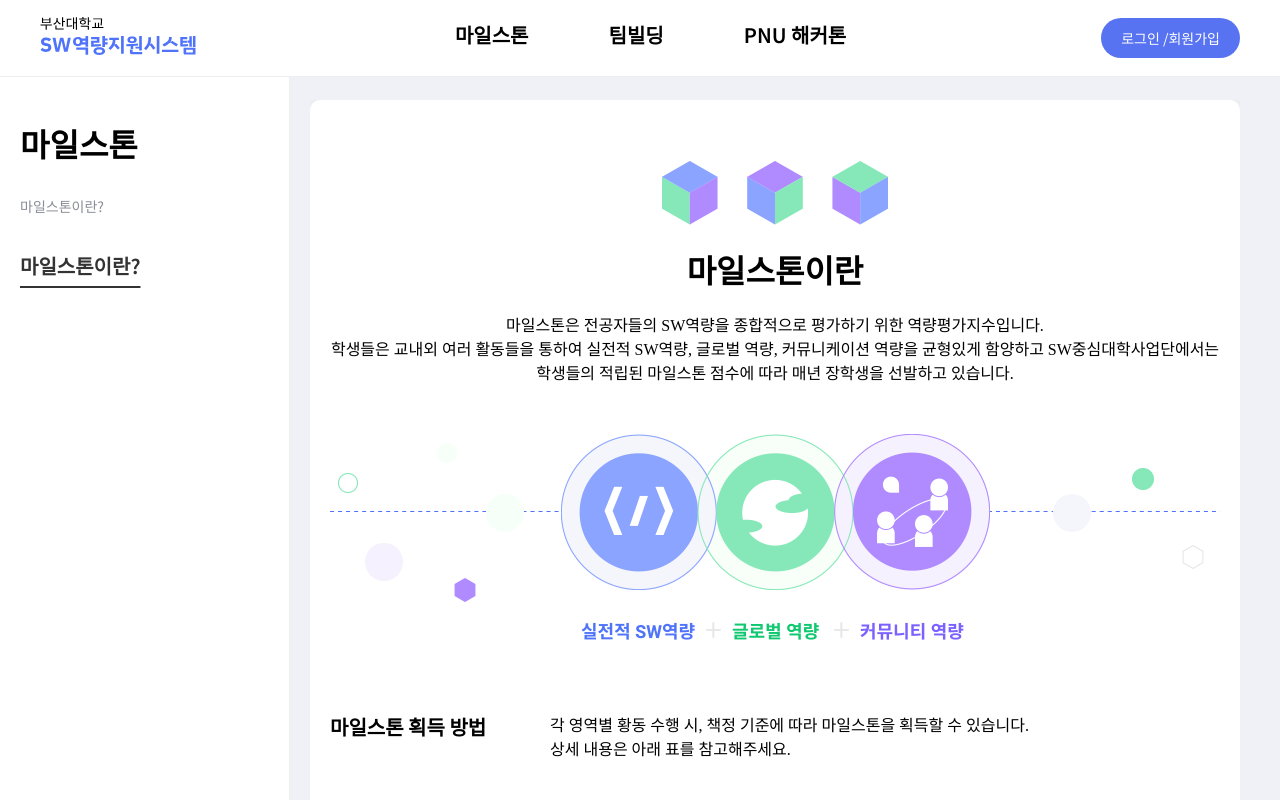
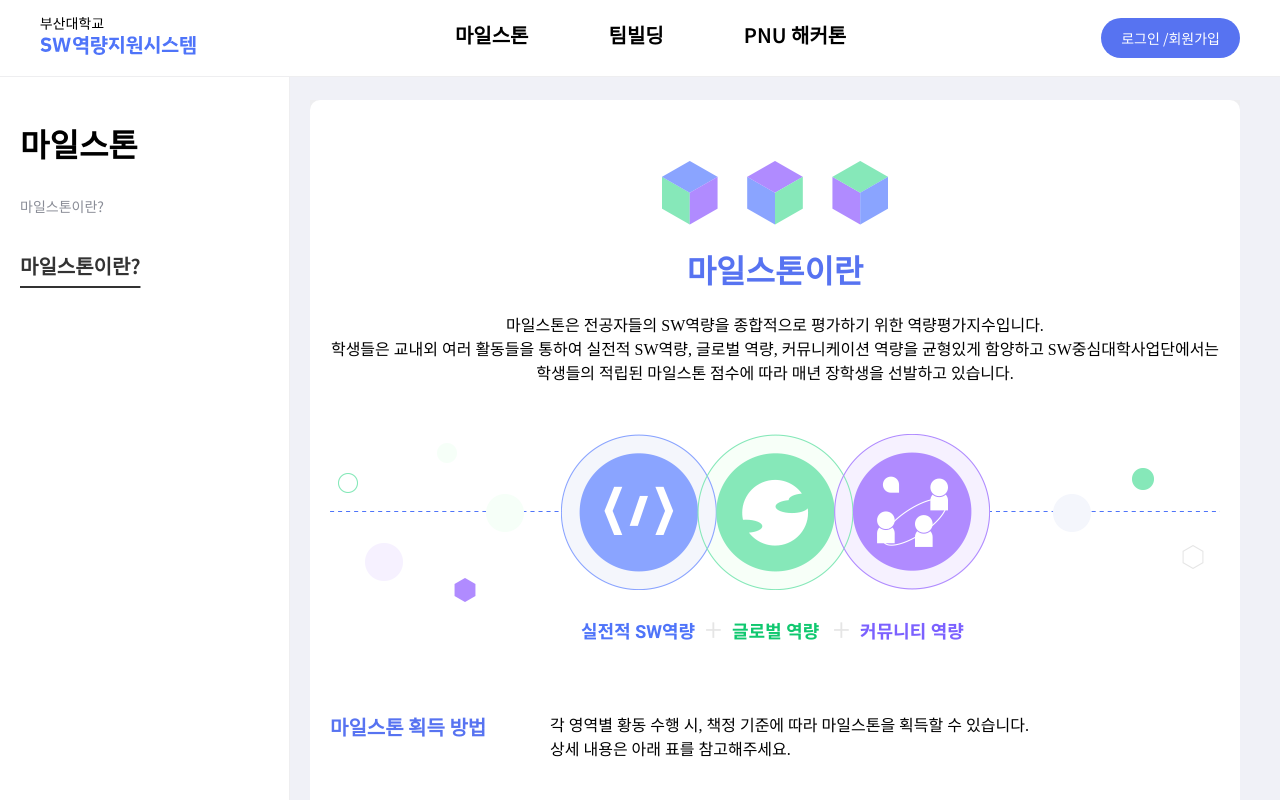
Before and after one commit to SW-CSS/sw-css, a Next.js app in the folder frontend/: page /milestone in a window 1280 px wide. Shown: the top 800 px of the page. Built offline with nearby package versions, Linux system fonts and the light colour scheme.

Commit message:
design: 변경된 색상 상수명 적용
#23

```diff
--- a/frontend/src/app/(withSidebar)/milestone/styled.ts
+++ b/frontend/src/app/(withSidebar)/milestone/styled.ts
@@ -22,7 +22,7 @@ export const Content = styled.div`
 `;
 
 export const Title = styled.div`
-  color: ${COLOR.malibu_text};
+  color: ${COLOR.primary.main};
   font: ${FONT_STYLE.xl.bold};
   margin: 20px auto;
 `;
@@ -45,7 +45,7 @@ export const Information = styled.li`
 `;
 
 export const InformationTitle = styled.div`
-  color: ${COLOR.malibu_text};
+  color: ${COLOR.primary.main};
   font: ${FONT_STYLE.lg.semibold};
   width: 220px;
   @media screen and (max-width: ${RESPONSIVE_WIDTH.mobile}) {
```
